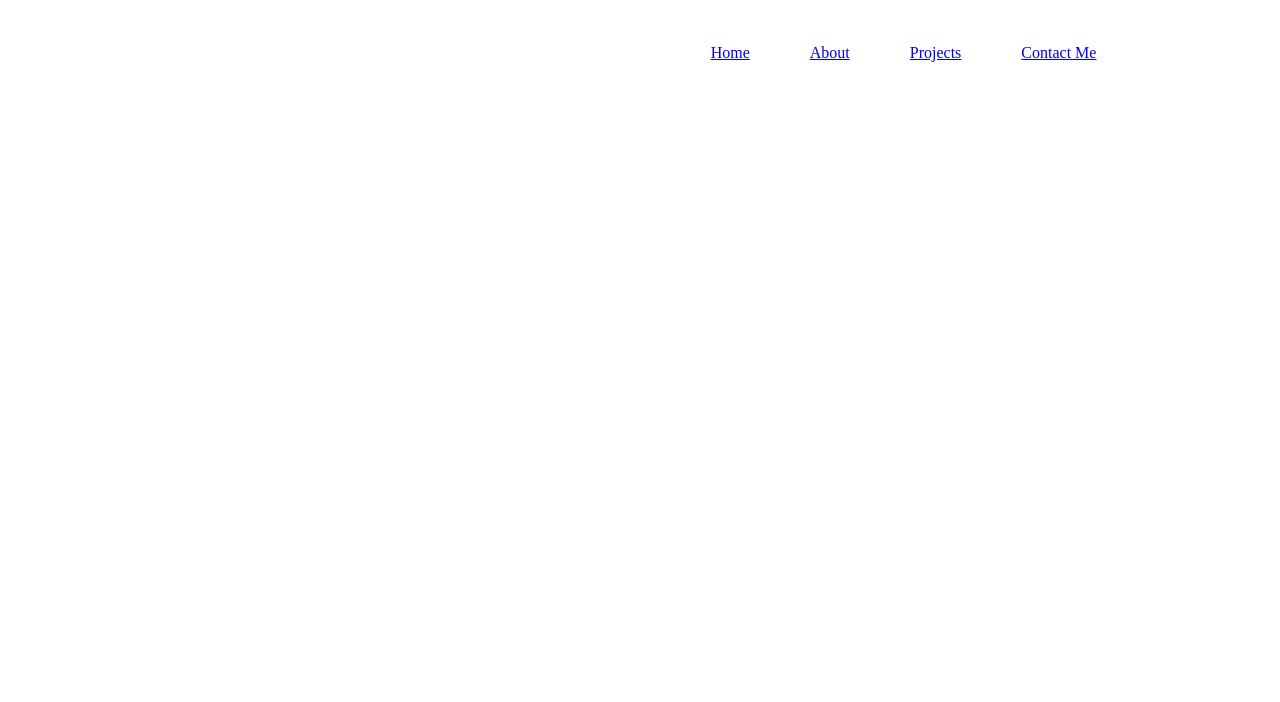
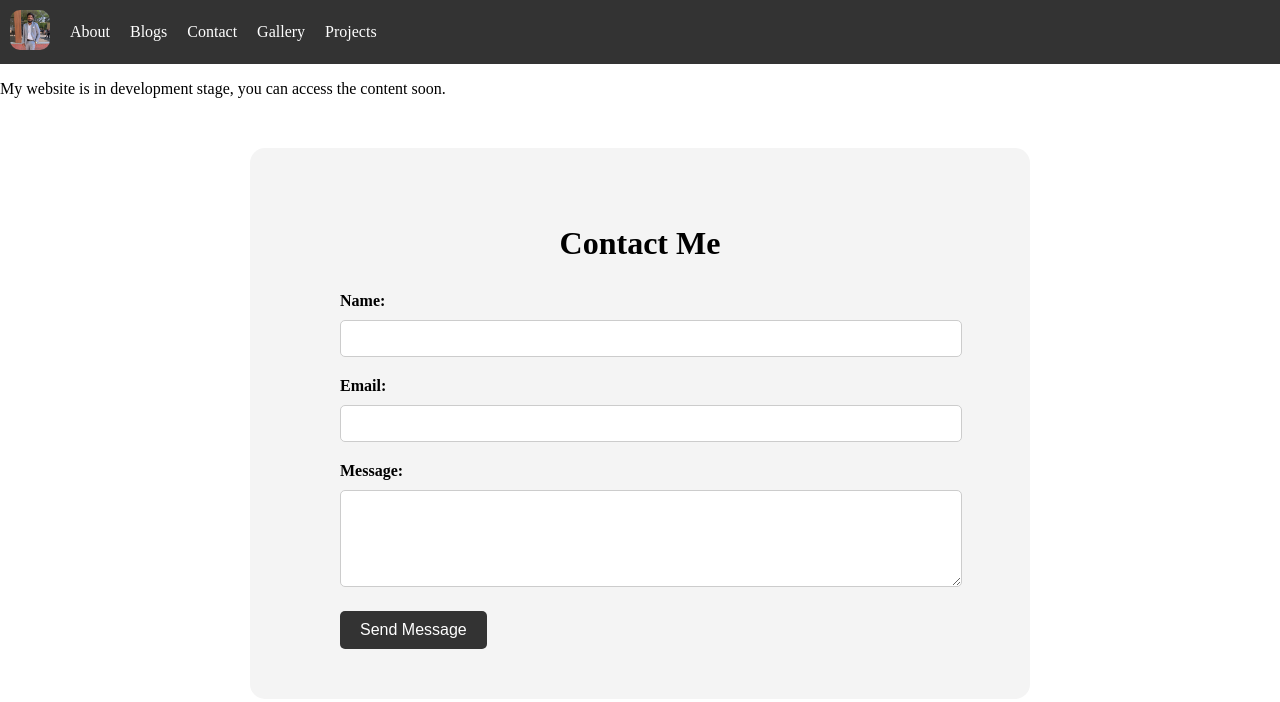
Before and after one commit to k-karthik7/karthikkotha, a plain HTML site: page index.html in a window 1280 px wide. Drawn offline with Linux system fonts and the light colour scheme.

Commit message:
contact-form added

```diff
--- a/index.html
+++ b/index.html
@@ -4,21 +4,44 @@
     <meta charset="UTF-8">
     <meta http-equiv="X-UA-Compatible" content="IE=edge">
     <meta name="viewport" content="width=device-width, initial-scale=1.0">
-    <title>My Portfolio</title>
+    <title>Karthik</title>
     <link rel="stylesheet" href="styles.css">
     <script src="script.js"></script>
 </head>
 <body>
-    <header>
-      <a href="#" class="logo">KARTHIK</a>
-      <ul class="navbar">
-        <li><a href="#">Home</a></li>
-        <li><a href="#">About</a></li>
-        <li><a href="#">Projects</a></li>
-        <li><a href="#">Contact Me</a></li>
+<nav>
+    <ul class="navbar">
+        <li>
+            <a href="index.html">
+                <img src="files/karthik.jpg" class="nav-logo">
+            </a>
+        </li>
+      <li><a href="#">About</a></li>
+      <li><a href="#">Blogs</a></li>
+      <li><a href="#contact">Contact</a></li>
+      <li><a href="#">Gallery</a></li>
+      <li><a href="#">Projects</a></li>
     </ul>
     <div class="bx bx-menu" id="menu-icon"></div>
-    </header>
+</nav>
+<p id="disclaimer">
+    My website is in development stage, you can access the content soon.
+</p>
+<section id="contact">
+    <h2>Contact Me</h2>
+    <form id="contact-form" action="https://formspree.io/f/mvgpwolv" method="POST">
+        <label for="name">Name:</label>
+        <input type="text" id="name" name="name" required>
+
+        <label for="email">Email:</label>
+        <input type="email" id="email" name="email" required>
+
+        <label for="message">Message:</label>
+        <textarea id="message" name="message" rows="5" required></textarea>
+
+        <button type="submit">Send Message</button>
+    </form>
+</section>
 
     <script src="script.js"></script>
 </body>
--- a/styles.css
+++ b/styles.css
@@ -1,38 +1,101 @@
-header{
-  position: fixed;
-  width: 100%;
-  top: 0;
-  right: 0;
-  z-index: 1000;
-  display: flex;
-  align-items: center;
-  justify-content: space-between;
-  background: transparent;
-  padding: 28px 12%;
-  transition: all .50s ease;
+/* Basic reset and styling */
+body, ul, li {
+  margin: 0;
+  padding: 0;
+  list-style: none;
 }
 
-.logo {
+nav {
+  background-color: #333; /* Dark background color for the nav */
+  padding: 10px;
+}
+
+nav ul {
   display: flex;
   align-items: center;
 }
 
-.navbar {
-  display: flex;
-  list-style: none;
+nav li {
+  margin-right: 20px;
 }
 
-.navbar a {
-  padding: 5px 0;
-  margin: 0px 30px;
-  transition: all .50s ease;
+nav a {
+  text-decoration: none;
+  color: #fff; /* White text color */
+  font-size: 16px;
 }
 
-.navbar a:hover{
-  color: aquamarine;
-  cursor: pointer;
+.nav-logo {
+  height: 40px; /* Adjust height as needed */
+  width: auto;
+  border-radius: 10px;
+  transition: transform 0.3s ease;
 }
 
-#menu-icon{
-  display: none;
+.nav-logo:hover {
+  transform: scale(1.5); /* Slight zoom effect on hover */
 }
+
+/* Mobile responsiveness */
+@media (max-width: 768px) {
+  nav ul {
+      flex-direction: column;
+  }
+
+  nav li {
+      margin-bottom: 10px;
+  }
+
+  .nav-logo {
+      height: 30px; /* Smaller size for mobile */
+  }
+}
+
+/* Contact section styling */
+#contact {
+  margin: 50px 250px;
+  padding: 50px;
+  background-color: #f4f4f4;
+  text-align: center;
+  border-radius: 15px;
+}
+
+#contact h2 {
+  margin-bottom: 30px;
+  font-size: 2em;
+}
+
+#contact-form {
+  max-width: 600px;
+  margin: 0 auto;
+  text-align: left;
+}
+
+#contact-form label {
+  display: block;
+  margin-bottom: 10px;
+  font-weight: bold;
+}
+
+#contact-form input,
+#contact-form textarea {
+  width: 100%;
+  padding: 10px;
+  margin-bottom: 20px;
+  border: 1px solid #ccc;
+  border-radius: 5px;
+}
+
+#contact-form button {
+  background-color: #333;
+  color: white;
+  padding: 10px 20px;
+  border: none;
+  border-radius: 5px;
+  cursor: pointer;
+  font-size: 1em;
+}
+
+#contact-form button:hover {
+  background-color: #555;
+}
```
Also changed, not shown: files/karthik.jpg (added), 1 other file.
